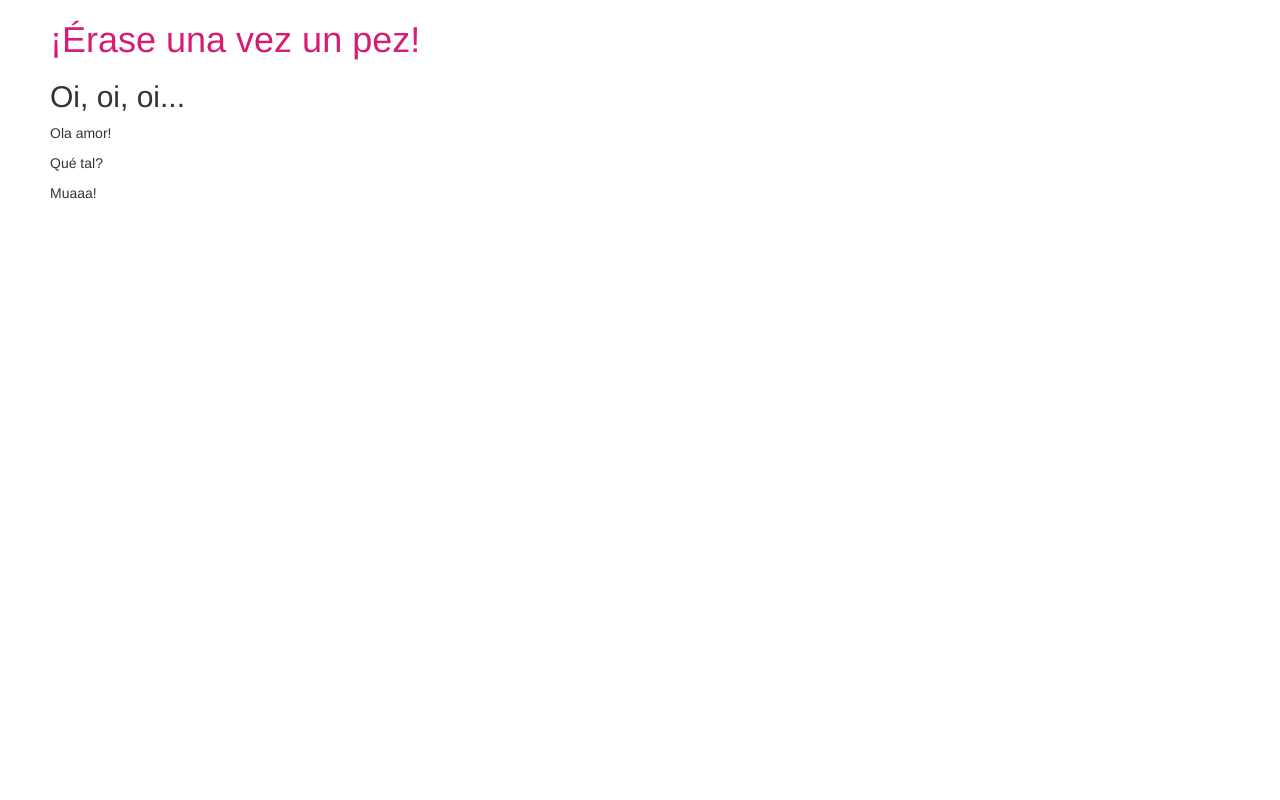
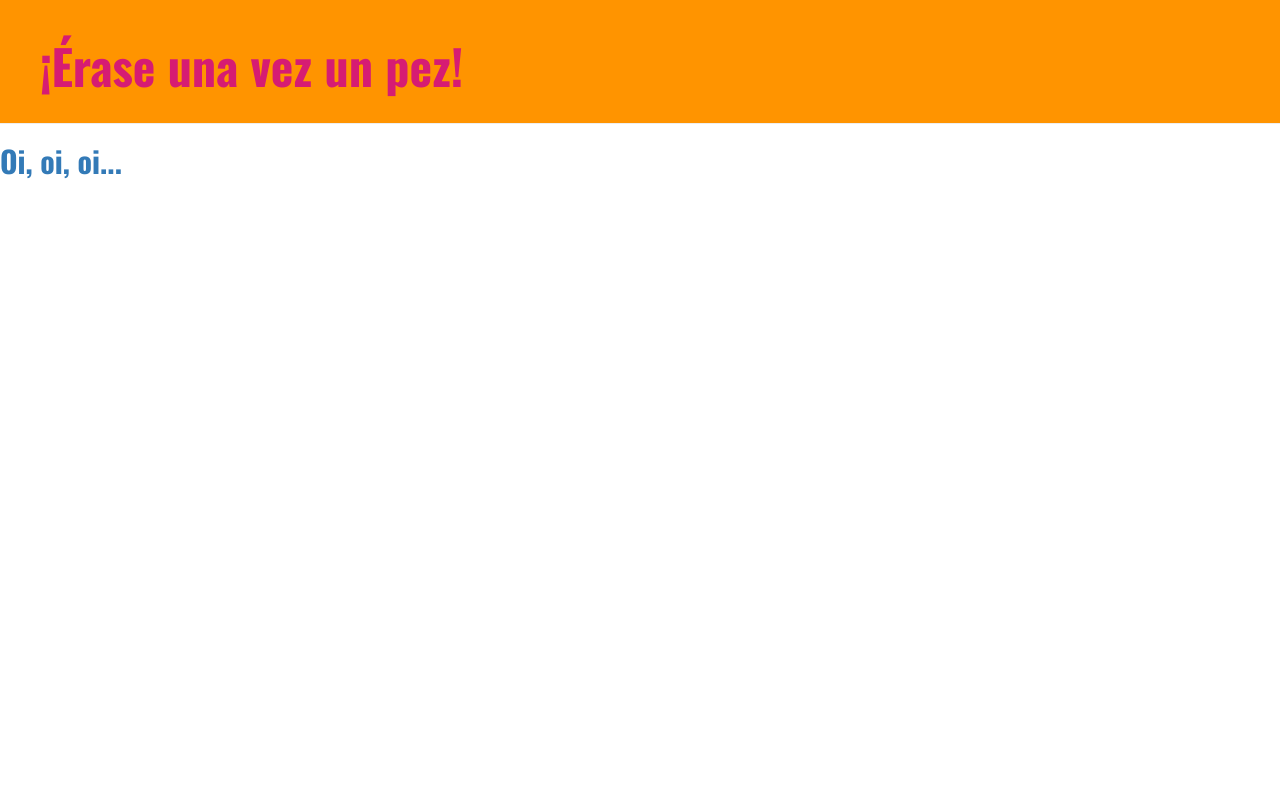
Before and after one commit to SantiagoPajon/my-first-blog, a Django app: page / in a window 1280 px wide. Run offline with Django 3.2, Linux system fonts and the light colour scheme; tables that the repository leaves empty hold one stand-in row (values such as "Sample post"); some libraries are stand-ins or nearby versions.

Commit message:
Mas bonito aún

```diff
--- a/blog/static/css/blog.css
+++ b/blog/static/css/blog.css
@@ -1,14 +1,35 @@
-h1 {
+.page-header {
+       background-color: #ff9400;
+       margin-top: 0;
+       padding: 20px 0px 20px 40px;
+   }
+
+.page-header h1, .page-header h1 a, .page-header h1 a:visited, .page-header h1 a:active {
+       color: #D61C73;
+       font-size: 36pt;
+       text-decoration: none;
+   }
+
+.page-header h2, .page-header h2 a, .page-header h2 a:visited, .page-header h2 a:active {
+          color: #D61C73;
+          font-size: 28pt;
+          padding-left: 20px;
+          text-decoration: none;
+   }
+
+   .content {
+       margin-left: 40px;
+   }
+
+   h1, h2, h3, h4 {
+       font-family: 'Oswald', sans-serif;
+       color: #D61C73;
+   }
+   .post {
+  font-family: 'Cormorant Garamond', serif;
+   }
+
+   .post h1{
+  font-family: 'Oswald', serif;
   color: #D61C73;
-  padding-left: 0px;
-}
-
-h1 a {
-  color: #D61C73;
-  padding-left: 10px;
-  font-family: 'Lobster';
-}
-
-body {
-  padding-left: 50px;
-}
+   }
--- a/blog/templates/blog/post_list.html
+++ b/blog/templates/blog/post_list.html
@@ -4,36 +4,26 @@
         <link rel="stylesheet" href="//maxcdn.bootstrapcdn.com/bootstrap/3.2.0/css/bootstrap.min.css">
         <link rel="stylesheet" href="//maxcdn.bootstrapcdn.com/bootstrap/3.2.0/css/bootstrap-theme.min.css">
         <link rel="stylesheet" href="{% static 'css/blog.css' %}">
-         <link href="https://fonts.googleapis.com/css?family=Lobster&subset=latin,latin-ext" rel="stylesheet" type="text/css">
+        <link href="https://fonts.googleapis.com/css?family=Cormorant+Garamond|Oswald:700" rel="stylesheet">
         <title>
             Santi <3 Verónica
         </title>
     </head>
-    <div>
-    <h1>
-        ¡Érase una vez un pez!
-    </h1>
+    <div class="page-header">
+    <h1><a href="/">¡Érase una vez un pez!</a></h1>
+    </div class="page-header">
+    <h2><a href="/">Oi, oi, oi...</a></h2>
     </div>
-    <h2>
-        Oi, oi, oi...
-    </h2>
-    <div>
-        <p>
-            Ola amor!
-        </p>
-        <p>
-            Qué tal?
-        </p>
+    <div class="content container">
+      <div class="row">
+        <div class="col-md-8">
+          {% for post in posts %}
+              <div class="post">
+              <h1><a href="">{{ post.title }}</a></h1>
+              <p>published: {{ post.published_date }}</p>
+              <p>{{ post.text|linebreaksbr }}</p>
+          {% endfor %}
+        </div>
+      </div>
     </div>
-    <div>
-        <p>
-            Muaaa!
-        </p>
-    </div>
-    {% for post in posts %}
-    <div>
-        <h1><a href="">{{ post.title }}</a></h1>
-        <p>published: {{ post.published_date }}</p>
-        <p>{{ post.text|linebreaksbr }}</p>
-    {% endfor %}
 </html>
```
